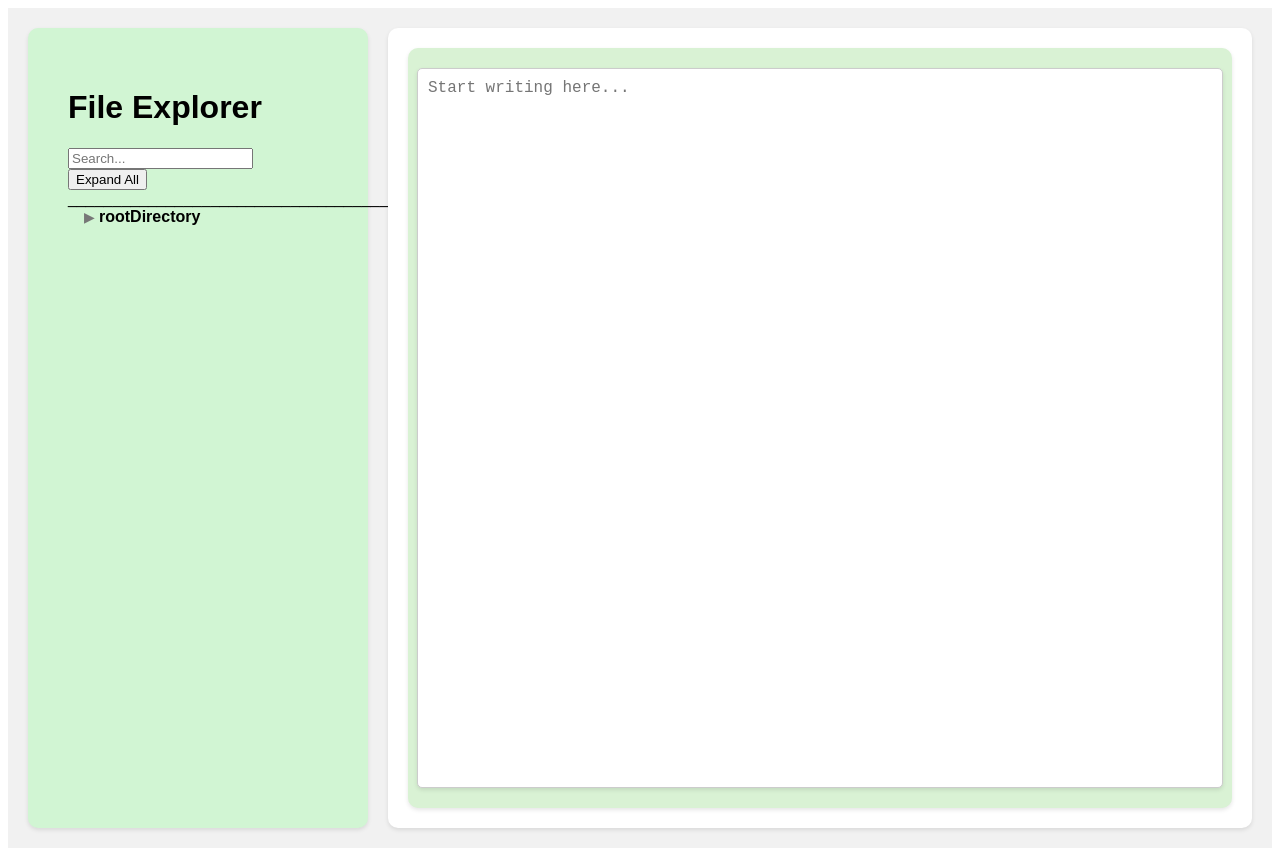
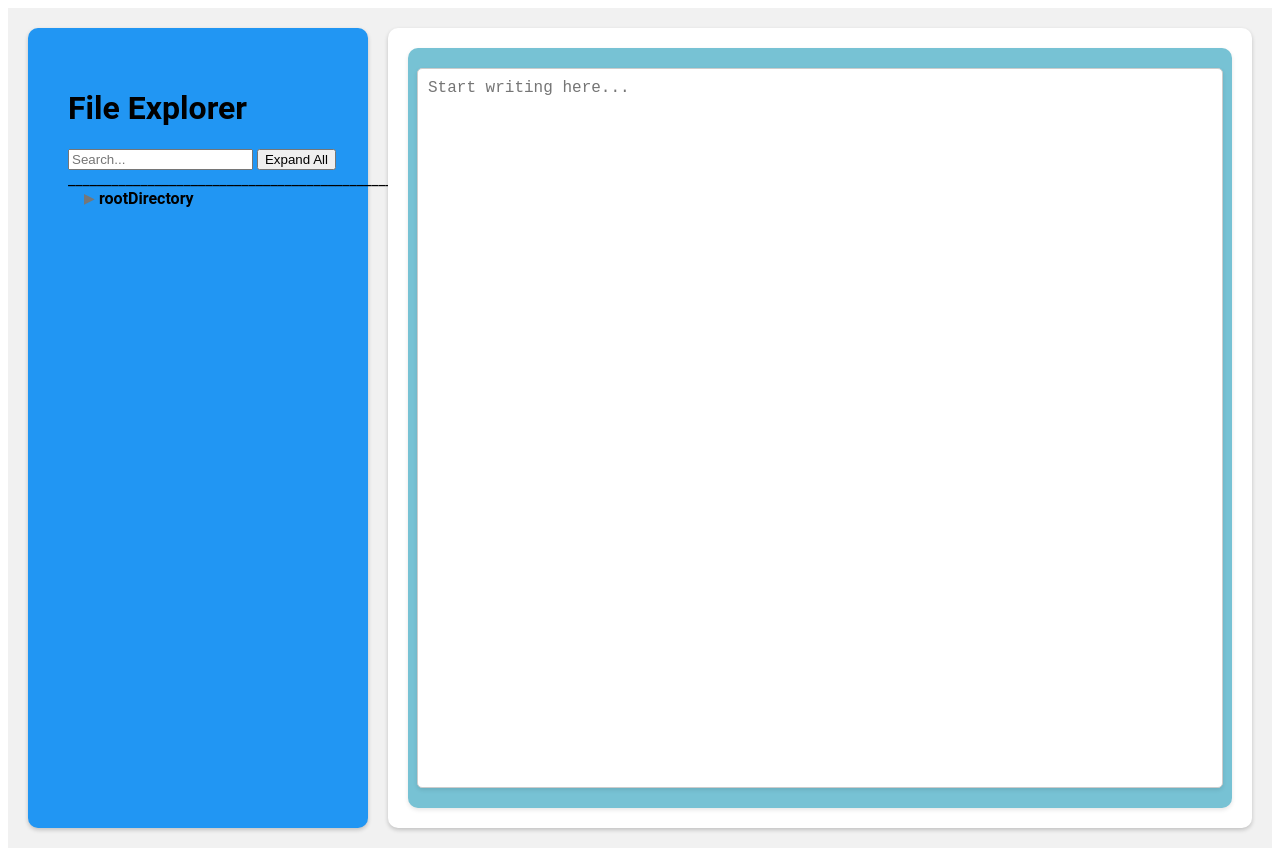
Before and after one commit to DegradingGracefully/FileExplorerTree, a SvelteKit app: page / in a window 1280 px wide. Built offline with nearby package versions, Linux system fonts and the light colour scheme.

Commit message:
Layout5 ugly

```diff
--- a/src/lib/components/TextEditor.svelte
+++ b/src/lib/components/TextEditor.svelte
@@ -44,7 +44,7 @@
     padding: 20px;
     border-radius: 10px;
     box-shadow: 0 2px 4px rgba(0, 0, 0, 0.1);
-    background-color: #d9f2d4; /* Lighter green */
+    background-color: #77c2d4; /* Lighter green */
   }
 
   /* Style for the textarea */
--- a/src/routes/+page.svelte
+++ b/src/routes/+page.svelte
@@ -16,7 +16,7 @@
    */
   // Create a writable store to hold the textContent
   const textContentStore = writable("");
-    setContext('textContentStore', textContentStore);
+  setContext("textContentStore", textContentStore);
   let textContent: string;
 
   $: {
@@ -51,49 +51,12 @@ function getCurrentFileName() {
   }
 </script>
 
-<style>
-    /* Styling for the main page layout */
-    main {
-      display: flex;
-      height: 100vh;
-      gap: 20px;
-      padding: 20px;
-      background-color: #f1f1f1;
-      font-family: "Arial", sans-serif;
-    }
-
-    .left-pane {
-      flex: 1;
-      max-width: 300px;
-      background-color: #d1f5d3; /* Pale green */
-      border-radius: 10px;
-      box-shadow: 0 2px 4px rgba(0, 0, 0, 0.1);
-      padding: 20px;
-    }
-
-    .right-pane {
-      flex: 2;
-      display: flex;
-      flex-direction: column;
-      background-color: #fff;
-      border-radius: 10px;
-      box-shadow: 0 2px 4px rgba(0, 0, 0, 0.1);
-      padding: 20px;
-    }
-
-    /* Styling for the currently edited file name */
-    .file-name {
-      font-size: 18px;
-      font-weight: bold;
-      color: #185c39; /* Dark green */
-      margin-bottom: 10px;
-      text-align: center;
-    }
-  </style>
-
 <main>
   <div class="left-pane">
-      <FileExplorerTree bind:textContent on:selectedFSItemChanged={selectedFSItemChangedHandler} />
+    <FileExplorerTree
+      bind:textContent
+      on:selectedFSItemChanged={selectedFSItemChangedHandler}
+    />
   </div>
 
   <div class="right-pane">
@@ -103,3 +66,45 @@ function getCurrentFileName() {
     <TextEditor />
   </div>
 </main>
+
+<style>
+  /* Styling for the main page layout */
+  main {
+    display: flex;
+    height: 100vh;
+    gap: 20px;
+    padding: 20px;
+    background-color: #f1f1f1;
+    font-family: "Roboto", sans-serif;
+  }
+
+  .left-pane {
+    flex: 1;
+    max-width: 300px;
+    background-color: #2196f3; /* Material UI primary color */
+    border-radius: 10px;
+    box-shadow: 0 2px 4px rgba(0, 0, 0, 0.2);
+    padding: 20px;
+    display: flex;
+    flex-direction: column;
+  }
+
+  .right-pane {
+    flex: 2;
+    display: flex;
+    flex-direction: column;
+    background-color: #ffffff;
+    border-radius: 10px;
+    box-shadow: 0 2px 4px rgba(0, 0, 0, 0.2);
+    padding: 20px;
+  }
+
+  /* Styling for the currently edited file name */
+  .file-name {
+    font-size: 18px;
+    font-weight: bold;
+    color: #757575; /* Material UI secondary text color */
+    margin-bottom: 10px;
+    text-align: center;
+  }
+</style>
```
Lines whose indentation alone changed are shown as unchanged.
